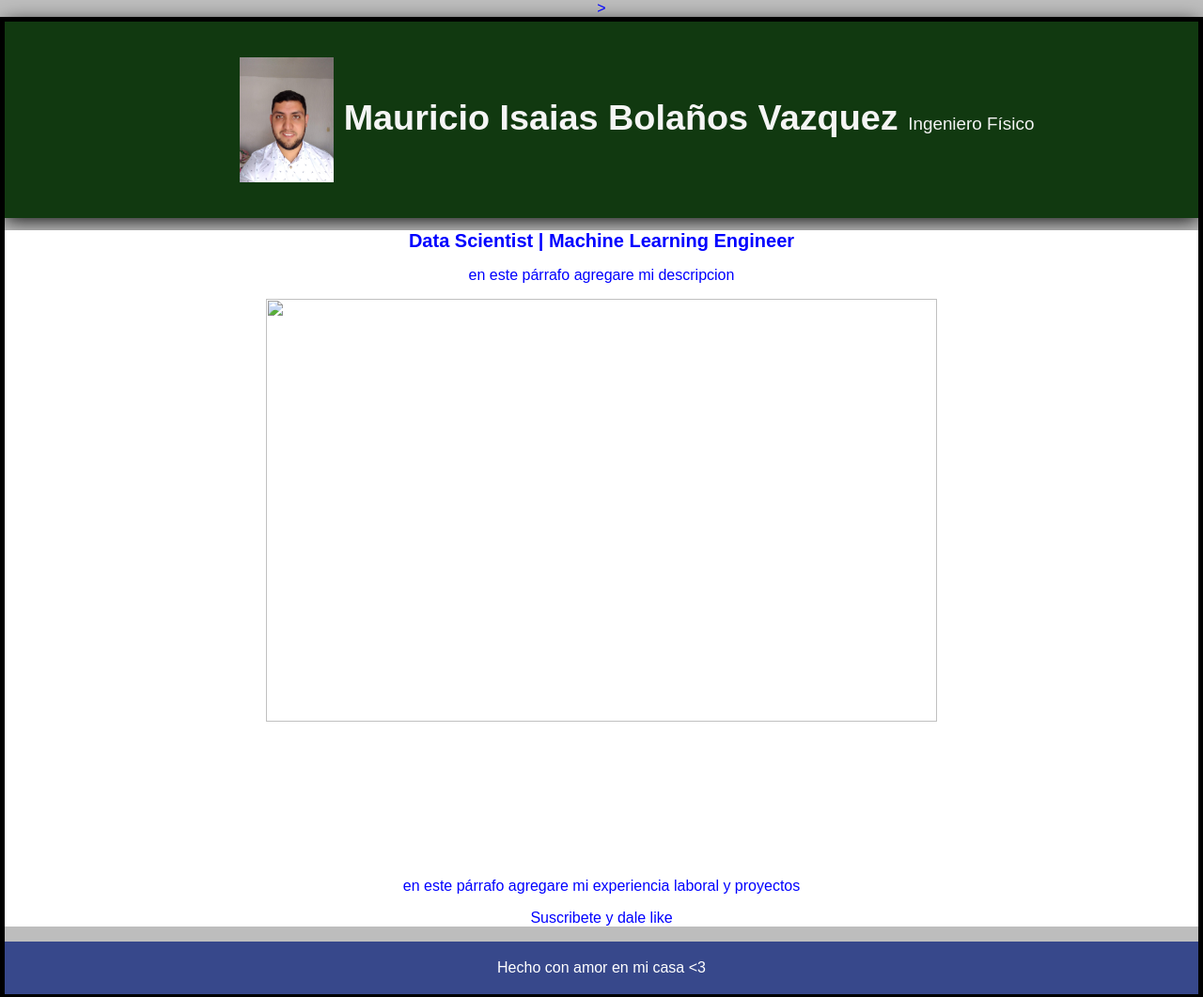
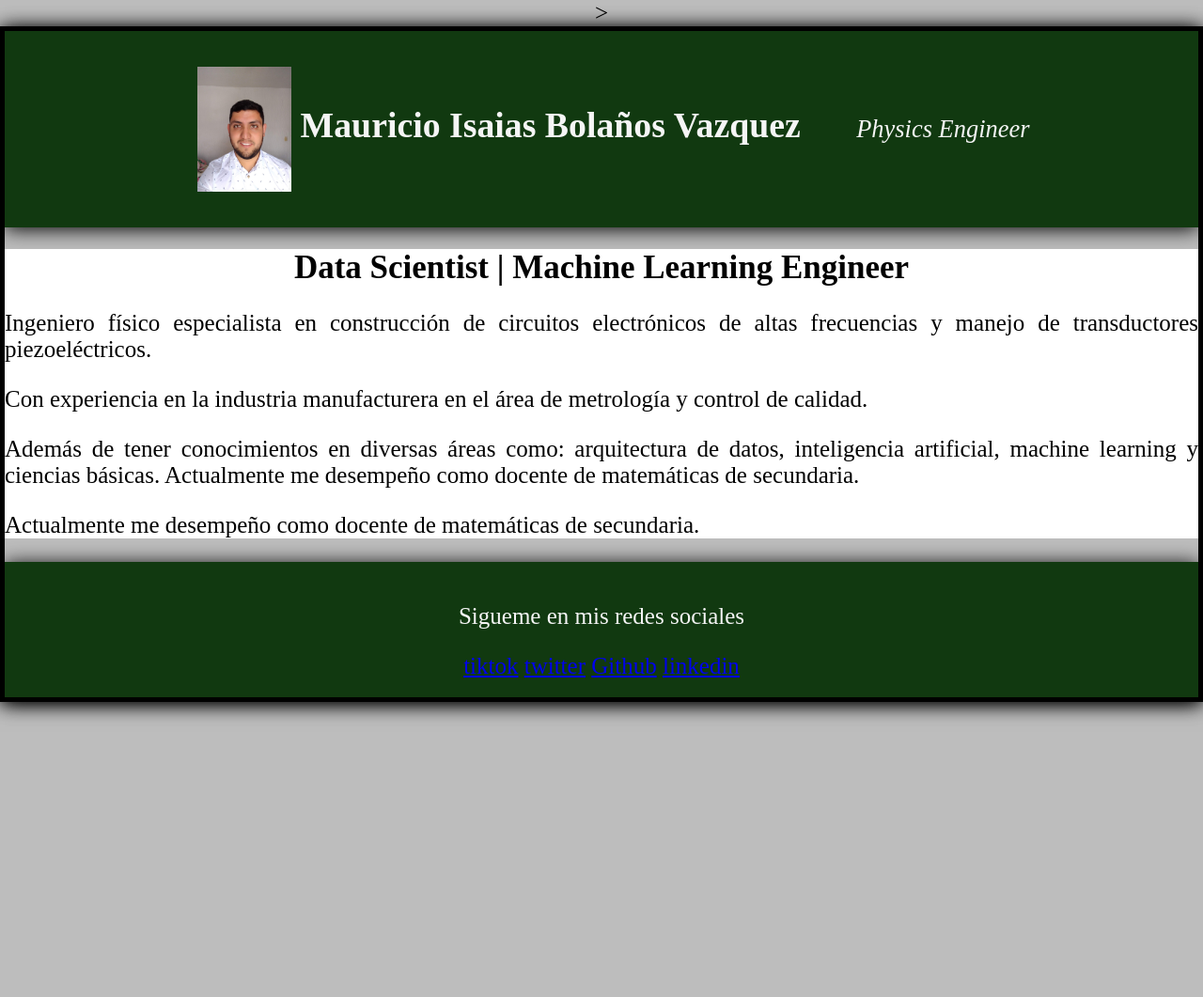
Before and after one commit to Mauribol/Mauribol.github.io, a plain HTML site: page index.html in a window 1280 px wide. Shown: the whole page at 94% size. After the commit the page ends 800 px from the top, so only its background shows below. Drawn offline with Linux system fonts and the light colour scheme.

Commit message:
version 0.0.2: agregue descripcion, cambie fuente, cambie color del footer y agregue redes sociales

```diff
--- a/estilos/estilos.css
+++ b/estilos/estilos.css
@@ -2,10 +2,10 @@ body
 {
     min-height: 100vh;
     background: rgb(189, 189, 189);
-    color: blue;
+    color: black;
     text-align: center;
-    font-family: "Arial";
-    font-size: 16px;
+    font-family: "cursive";
+    font-size: 25px;
     margin: 0;
     padding: 0;
 }
@@ -29,9 +29,10 @@ body
 }
 #Cabecera #tagline
 {
-    padding: 0 0 0 lem;
+    padding: 10px 50px 20px;
     font-weight: normal;
-    font-size: 0.5cm;
+    font-size: 0.7cm;
+    font-style: italic;
 
 }
 
@@ -42,23 +43,27 @@ body
     padding: lem;
     text-align: center;
     border: 5px solid #000;
+    box-shadow: 0px 2px 20px 0px rgba(0, 0, 0, 1);
 }
 
 #container h1
 {
-    font-size: 20px;
+    font-size: 35px;
+    text-align: center;
 }
 
 #post
 {
     background: white;
     padding: lem;
+    text-align: justify;
 }
 
 #footer
 {
-    background: #37488b;
-    color: white;
+    background: #113910;
+    color: whitesmoke;
     text-align: center;
     padding: 0.5cm;
+    box-shadow: 0px 2px 20px 0px rgba(0, 0, 0, 1);
 }
--- a/index.html
+++ b/index.html
@@ -8,22 +8,33 @@
             <div id="cabecera">
                 <img id="logo" src="imagenes/selfie0.jpg" />
                 Mauricio Isaias Bola&ntilde;os Vazquez
-                <span id="tagline">Ingeniero F&iacute;sico </span>
+                <span id="tagline">Physics Engineer</span>
             </div>
             <div id="post">
 
                 <h1>Data Scientist | Machine Learning Engineer</del>
                 </h1>
-                <p> en este p&aacute;rrafo agregare mi descripcion</p>
-                <p><img src="Imagenes/IMG_20210731_192305793.jpg" width="75%"/> </p>
+                <p> Ingeniero f&iacute;sico especialista en construcci&oacute;n de circuitos
+                    electr&oacute;nicos de altas frecuencias y manejo de transductores
+                    piezoel&eacute;ctricos.</p>
+                <p>Con experiencia en la industria manufacturera en el &aacute;rea de
+                    metrolog&iacute;a y control de calidad.</p>
                 <p>
-                    en este p&aacute;rrafo agregare mi experiencia laboral
-                    y proyectos
+                    Además de tener conocimientos en diversas &aacute;reas como:
+                    arquitectura de datos, inteligencia artificial, machine
+                    learning y ciencias b&aacute;sicas.
+                    Actualmente me desempe&ntilde;o como docente de matem&aacute;ticas
+                    de secundaria.
                 </p>
-                <p>Suscribete y dale like</p>
+                <p>Actualmente me desempe&ntilde;o como docente de matem&aacute;ticas
+                    de secundaria.</p>
             </div>
             <div id="footer">
-                Hecho con amor en mi casa &lt;3
+                <p>Sigueme en mis redes sociales </p>
+                <a href="https://www.tiktok.com/@mate.tips?is_from_webapp=1&sender_device=pc">tiktok</a>
+                <a href="https://twitter.com/Mioz93">twitter</a>
+                <a href="https://github.com/Mauribol">Github</a>
+                <a href="https://www.linkedin.com/in/mauricio-bola%C3%B1os-0a06691a9">linkedin</a>
             </div>
         </div>
 
```
